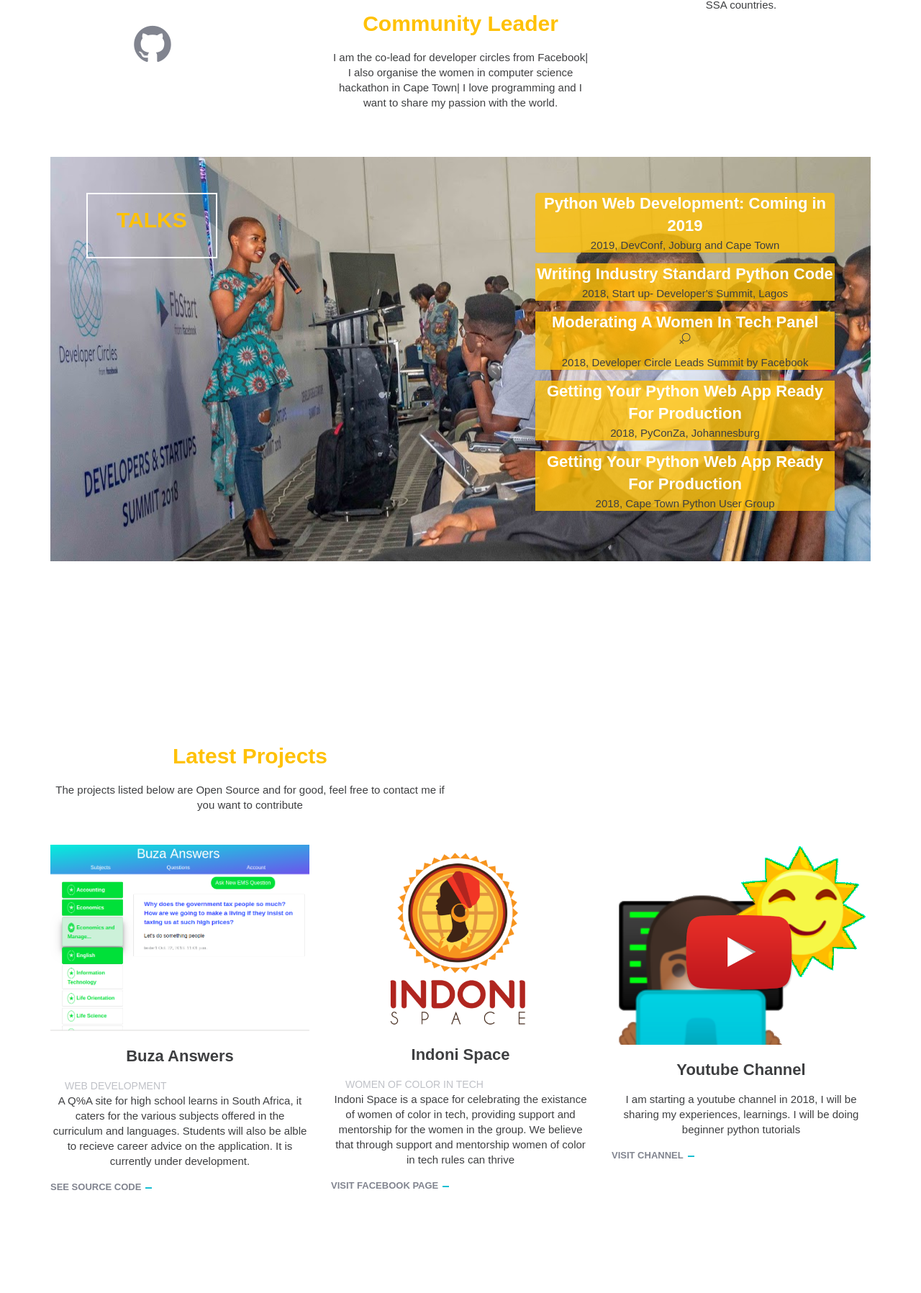
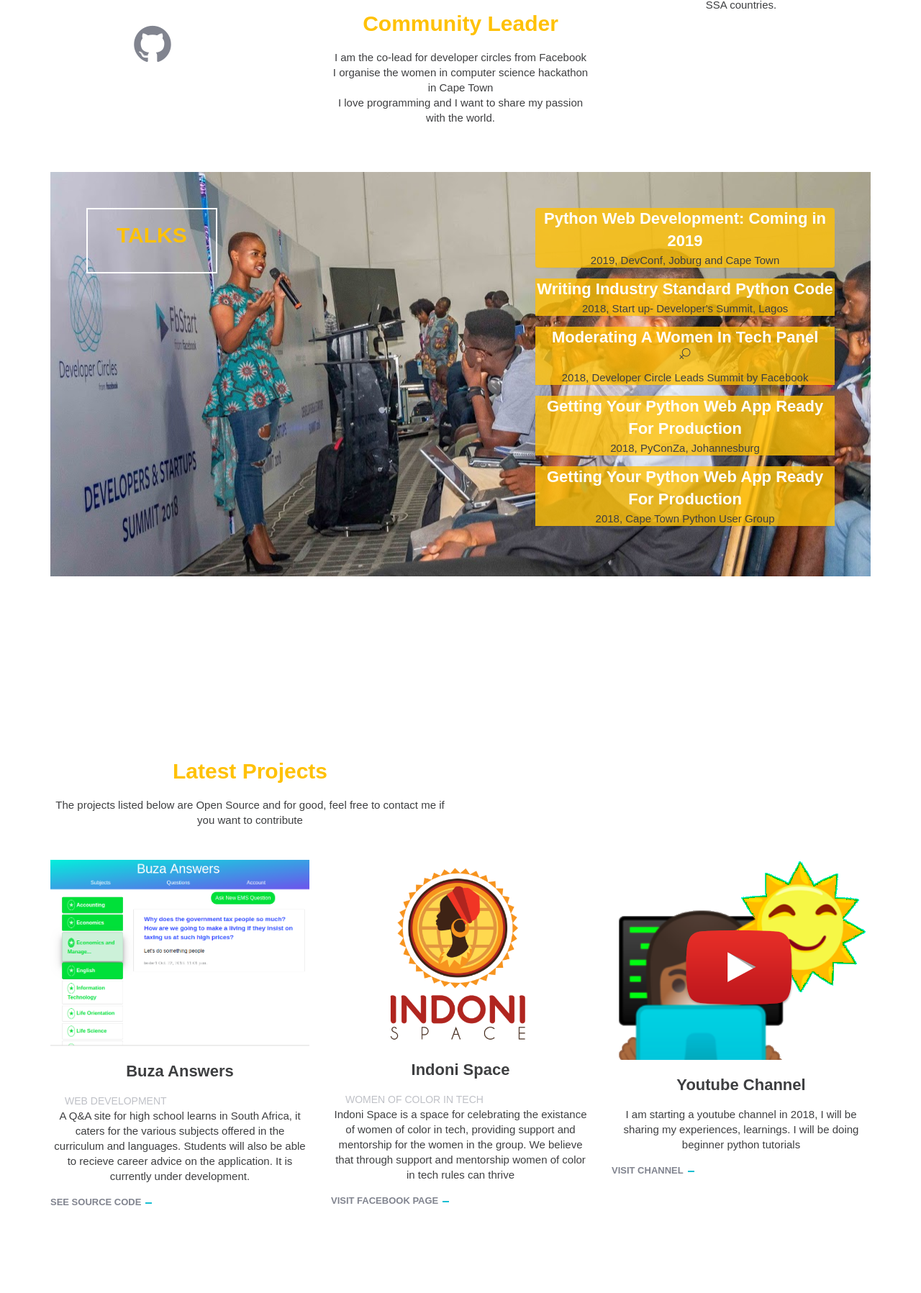
Before and after one commit to sewagodimo/sewagodimo.github.io, a plain HTML site: page index.html in a window 1280 px wide. Shown: the part 1170-2967 px from the top of the page at 72% size. Drawn offline with Linux system fonts and the light colour scheme.

Commit message:
fix typos

```diff
--- a/index.html
+++ b/index.html
@@ -172,7 +172,7 @@
                             <img class="full-width img-responsive wow fadeInUp" src="img/logo.png" alt="Portfolio Image" data-wow-duration=".3" data-wow-delay=".3s">
                         </div>
                         <h2>Community Leader</h2>
-                        <p>I am the co-lead for developer circles from Facebook| I also organise the women in computer science hackathon in Cape Town| I love programming and I want to share my passion with the world.</p>
+                        <p>I am the co-lead for developer circles from Facebook<br> I organise the women in computer science hackathon in Cape Town<br> I love programming and I want to share my passion with the world.</p>
                     </div>
                     <div class="masonry-grid-item col-xs-12 col-sm-6 col-md-4 sm-margin-b-20">
                         <div class="margin-t-20">
@@ -263,7 +263,7 @@
                         </div>
                         <h4><a>Buza Answers</a></h4>
                         <span class="text-uppercase margin-l-20">Web Development</span>
-                        <p>A Q%A site for high school learns in South Africa, it caters for the various subjects offered in the curriculum and languages. Students will also be alble to recieve career advice on the application. It is currently under development.</p>
+                        <p>A Q&A site for high school learns in South Africa, it caters for the various subjects offered in the curriculum and languages. Students will also be able to recieve career advice on the application. It is currently under development.</p>
                         <a class="link" href="https://github.com/buza-project/buza-website" target="_blank">See source code</a>
                     </div>
                     <!-- End Latest Products -->
```
